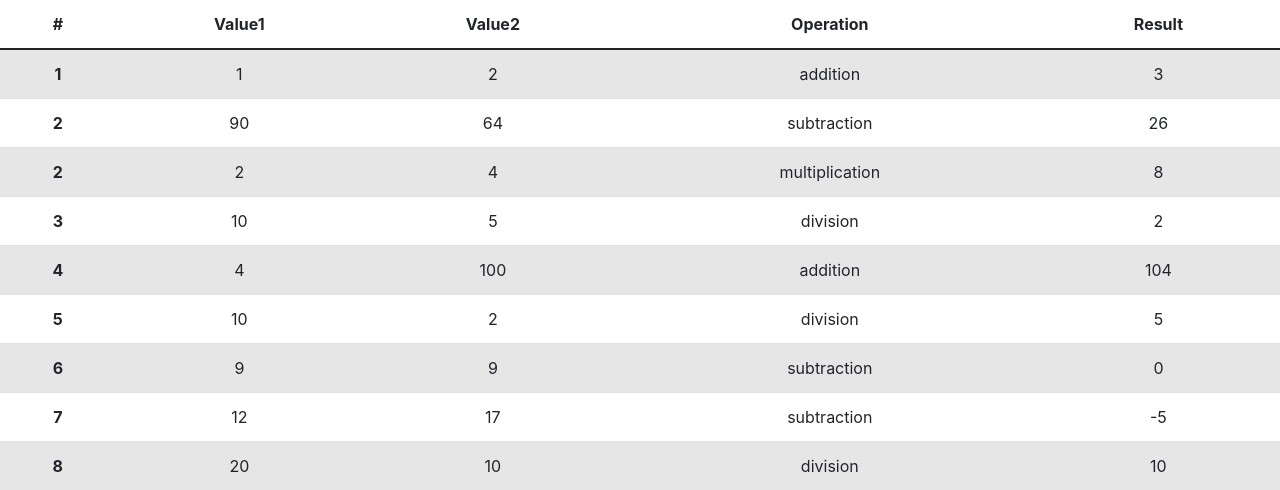
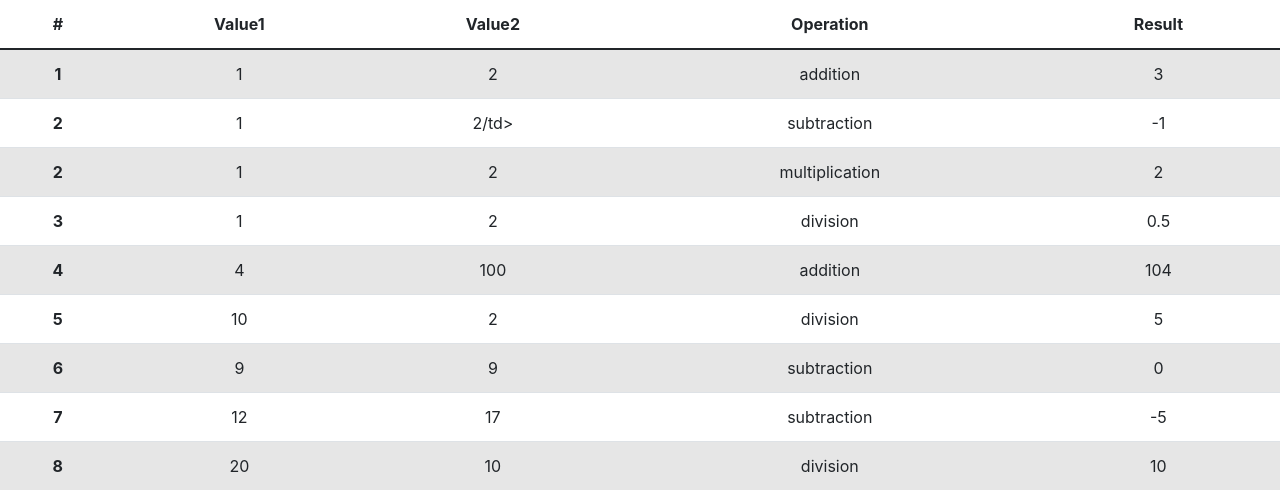
Before and after one commit to maryanastef/calculatorexample, a Flask app: template app/templates/result.html in a window 1280 px wide. Shown: the part 524-1014 px from the top of the page. Run offline with Flask 2, Linux system fonts and the light colour scheme; the template is opened without the code that fills it, so the values that code supplies are empty; some libraries are stand-ins or nearby versions.

Commit message:
fixing pylint

```diff
--- a/app/templates/result.html
+++ b/app/templates/result.html
@@ -108,24 +108,24 @@
         </tr>
         <tr>
             <th scope="row">2</th>
-            <td>90</td>
-            <td>64</td>
+            <td>1</td>
+            <td>2/td>
             <td>subtraction</td>
-            <td>26</td>
+            <td>-1</td>
         </tr>
         <tr>
             <th scope="row">2</th>
+            <td>1</td>
             <td>2</td>
-            <td>4</td>
             <td>multiplication</td>
-            <td>8</td>
+            <td>2</td>
         </tr>
         <tr>
             <th scope="row">3</th>
-            <td>10</td>
-            <td>5</td>
+            <td>1</td>
+            <td>2</td>
             <td>division</td>
-            <td>2</td>
+            <td>0.5</td>
         </tr>
         <tr>
             <th scope="row">4</th>
```
Also changed, not shown: covreport.jpg (added), img.png (added), readme.md, website1.jpg (added), website2.jpg (added), website3.jpg (added), website4.jpg (added), website7.jpg (added).
